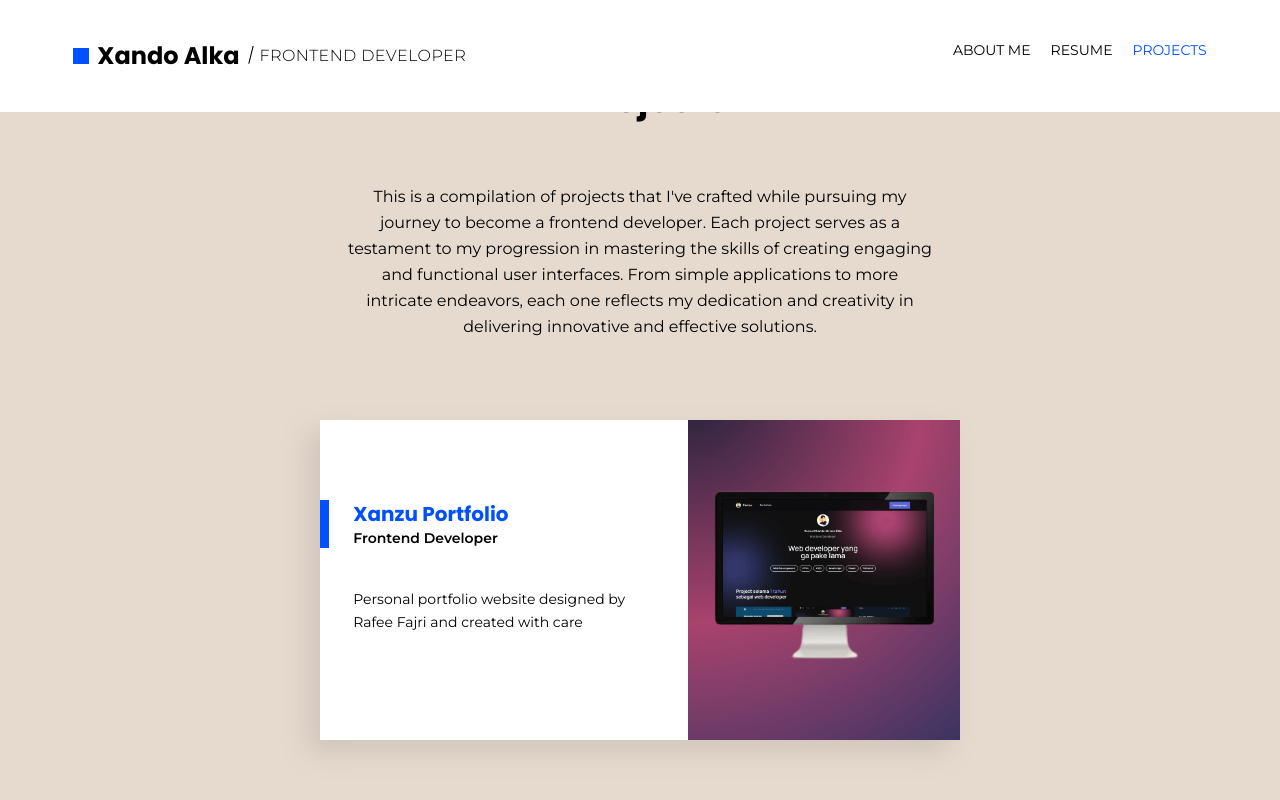
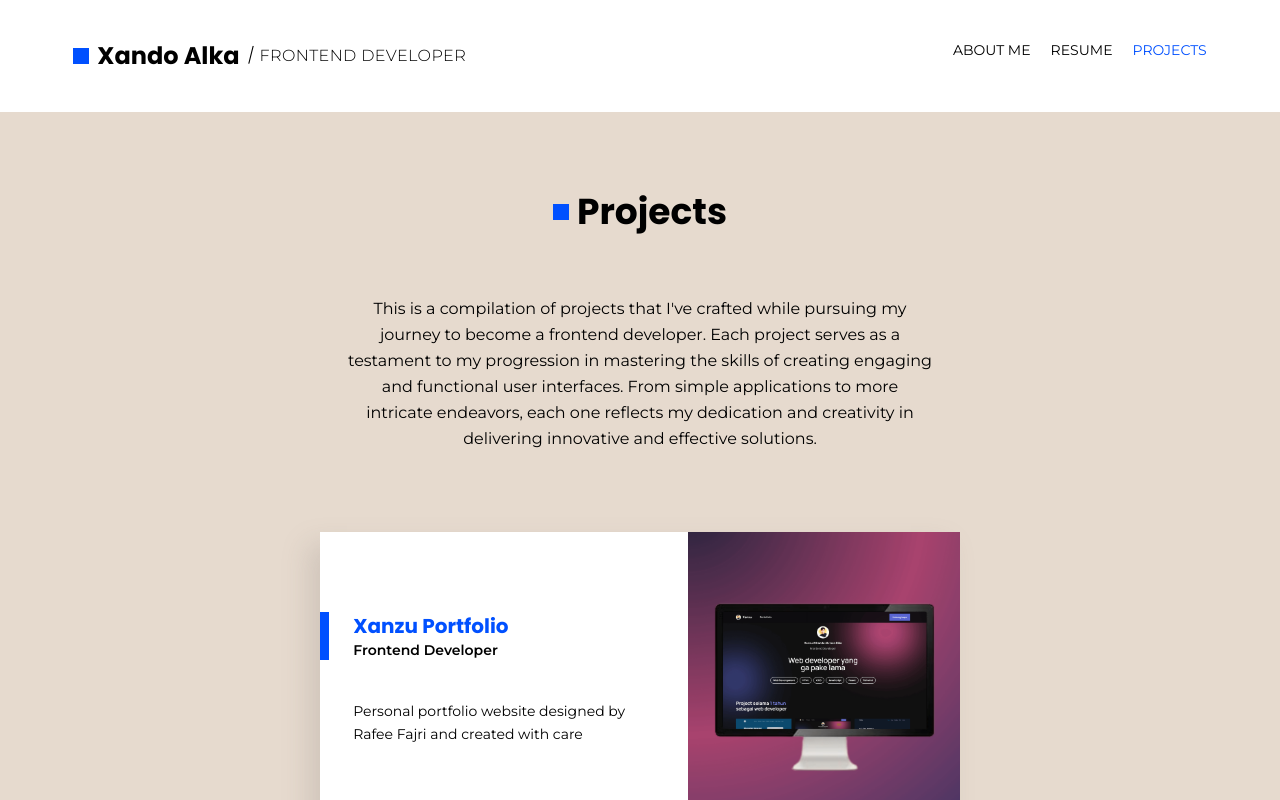
Before and after one commit to xandoalka/Business-CV, a React (Vite) app: page /projects in a window 1280 px wide. Shown: the top 800 px of the page. Built offline with nearby package versions, Linux system fonts and the light colour scheme.

Commit message:
improvement of resume page and project page

```diff
--- a/src/pages/Projects.jsx
+++ b/src/pages/Projects.jsx
@@ -10,7 +10,7 @@ const Projects = () => {
       animate={{ opacity: 1 }}
       exit={{ opacity: 0 }}
       transition={{ duration: 1.2 }}
-      className='bg-[#e6dace] min-h-screen'
+      className='bg-[#e6dace] min-h-screen mt-28'
     >
       <div className='flex flex-col items-center py-20 w-1/2 mx-auto'>
 
--- a/src/pages/Resume.jsx
+++ b/src/pages/Resume.jsx
@@ -10,7 +10,7 @@ const Resume = () => {
       animate={{ opacity: 1 }}
       exit={{ opacity: 0 }}
       transition={{ duration: 1.2 }}
-      className='bg-[#e6dace] min-h-screen'
+      className='bg-[#e6dace] min-h-screen mt-28'
     >
 
       <div className='flex flex-col items-center py-20 w-[48%] mx-auto'>
```
